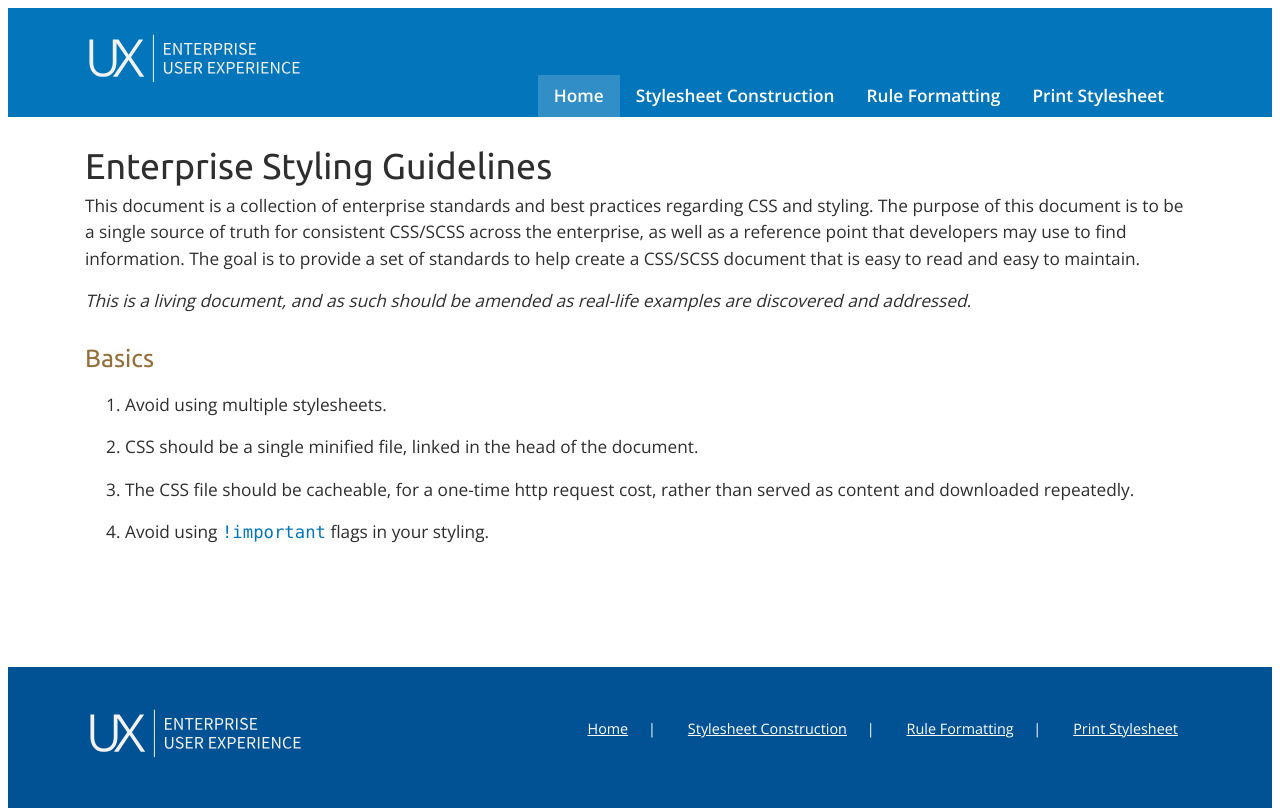
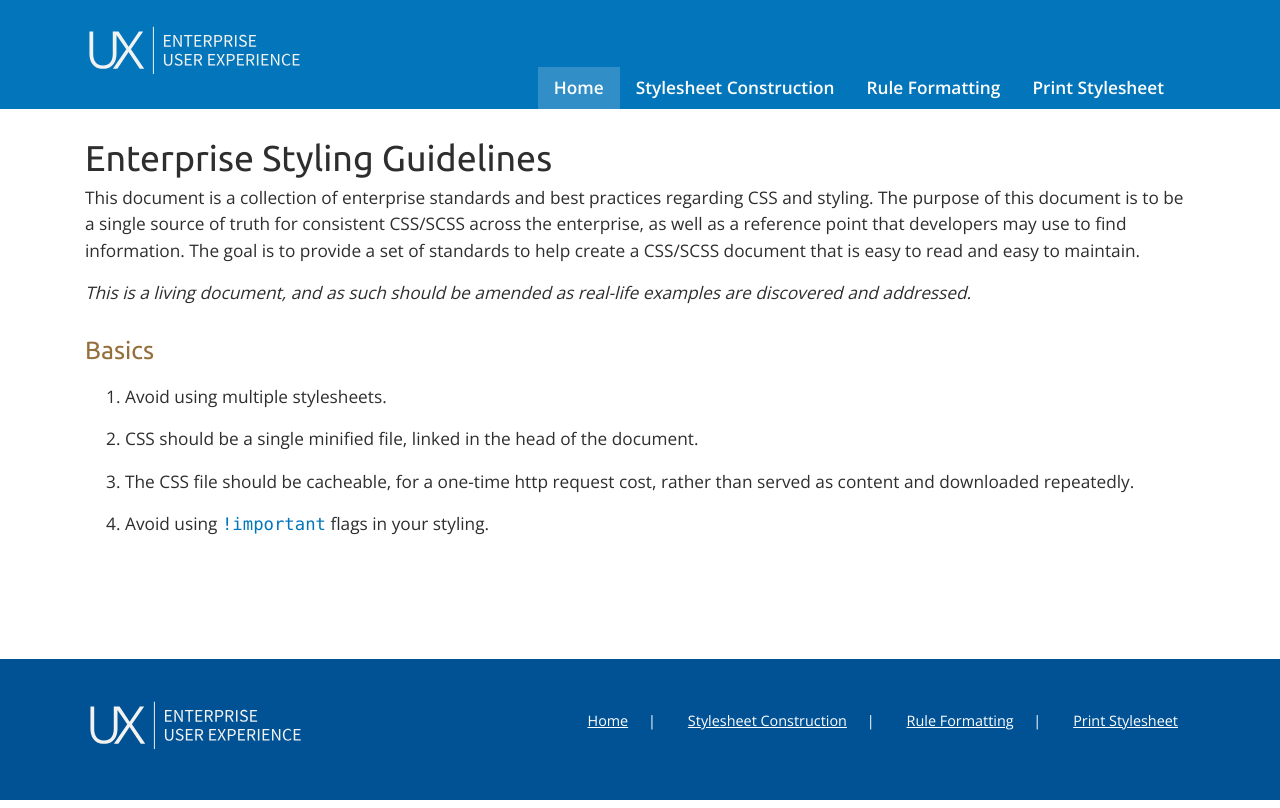
Before and after one commit to unumux/enterprise-css-standards, a website with bundled scripts: page index.html in a window 1280 px wide. Built offline with nearby package versions, Linux system fonts and the light colour scheme; files whose address does not match are found by name.

Commit message:
updates willow and theme in package.json

```diff
--- a/package.json
+++ b/package.json
@@ -1,9 +1,9 @@
 {
     "private": true,
     "devDependencies": {
-        "@unumux/theme-unum-default": "git+https://github.com/unumux/theme-unum-default.git#develop",
+        "@unumux/theme-unum-default": "^1.0.0",
         "@unumux/ux-build-tools": "^3.6.0",
-        "@unumux/willow": "git+https://github.com/unumux/willow.git#develop"
+        "@unumux/willow": "^1.0.0"
     },
     "scripts": {
         "start": "gulp --gulpfile=node_modules/@unumux/ux-build-tools/index.js --cwd=."
--- a/styles/site.scss
+++ b/styles/site.scss
@@ -13,6 +13,10 @@ h3 {
 
 li {
     margin: $space-stack;
+}
+
+.willow-primary-nav__item {
+    margin-top: 0;
 }
 
 code {
```
Also changed, not shown: scripts/site.min.js, styles/site.min.css, 3 other files.
